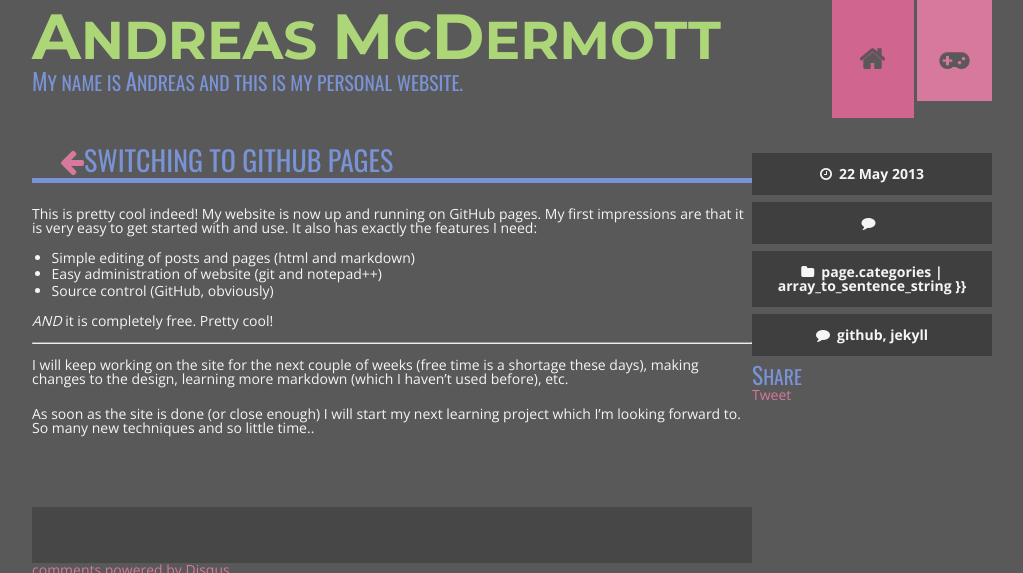
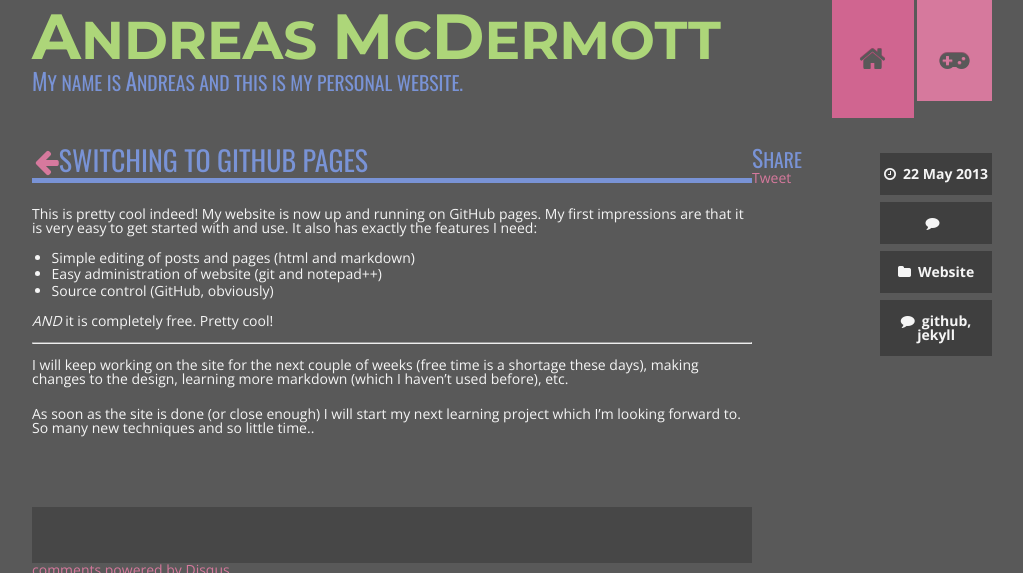
Before and after one commit to andreasmcdermott/andreasmcdermott.github.io, a Jekyll site: the page built from _posts/2013-05-22-switching-to-github-pages.md, in a window 1280 px wide, cut to the strip 0-573 px from the top of the page. Shown: the whole strip, without its empty margins (128-1151 px from the left). Built offline with Jekyll 4.4.1, drawn with Linux system fonts in a browser that asks for light colours; nearby versions of some CDN libraries; comment, search, counter and statistics services are not loaded.

Commit message:
Fixed error in categories

```diff
--- a/_layouts/post.html
+++ b/_layouts/post.html
@@ -27,7 +27,7 @@
       <ul class="tags">
         <li><i class="fa fa-clock-o"></i><time datetime="{{ page.date }}">{{ page.date | date_to_string }}</time></li>
         <li><i class="fa fa-comment"></i><a href="#disqus_thread"></a></li>
-        <li><i class="fa fa-folder"></i>page.categories | array_to_sentence_string }}</li>
+        <li><i class="fa fa-folder"></i>{{ page.categories | array_to_sentence_string }}</li>
         <li><i class="fa fa-comment"></i>{{ page.tags | join: ', ' }}</li>
       </ul>
       <h3>Share</h3>
--- a/css/site.css
+++ b/css/site.css
@@ -6,7 +6,7 @@
 h4 { font-family: 'Oswald', Arial, sans-serif; font-weight: normal; font-size: 2em; color: #7993D6; text-transform: uppercase;
   border-bottom: 0.2em solid #7993D6; padding: 0 0 0.1em 0; margin: 0 0 0.6em 0; }
 h2:first-letter, .capital { font-size: 1.2em; }
-h2 i { margin-left: 1em; }
+h2 i { margin-left: 0.1em; }
 h3 { font-size: 1.4em; border-bottom-style: none; margin: 0; }
 h3:first-letter, .capital { font-size: 1.2em; }
 h3 a { font-family: 'Oswald', Arial, sans-serif; }
```
